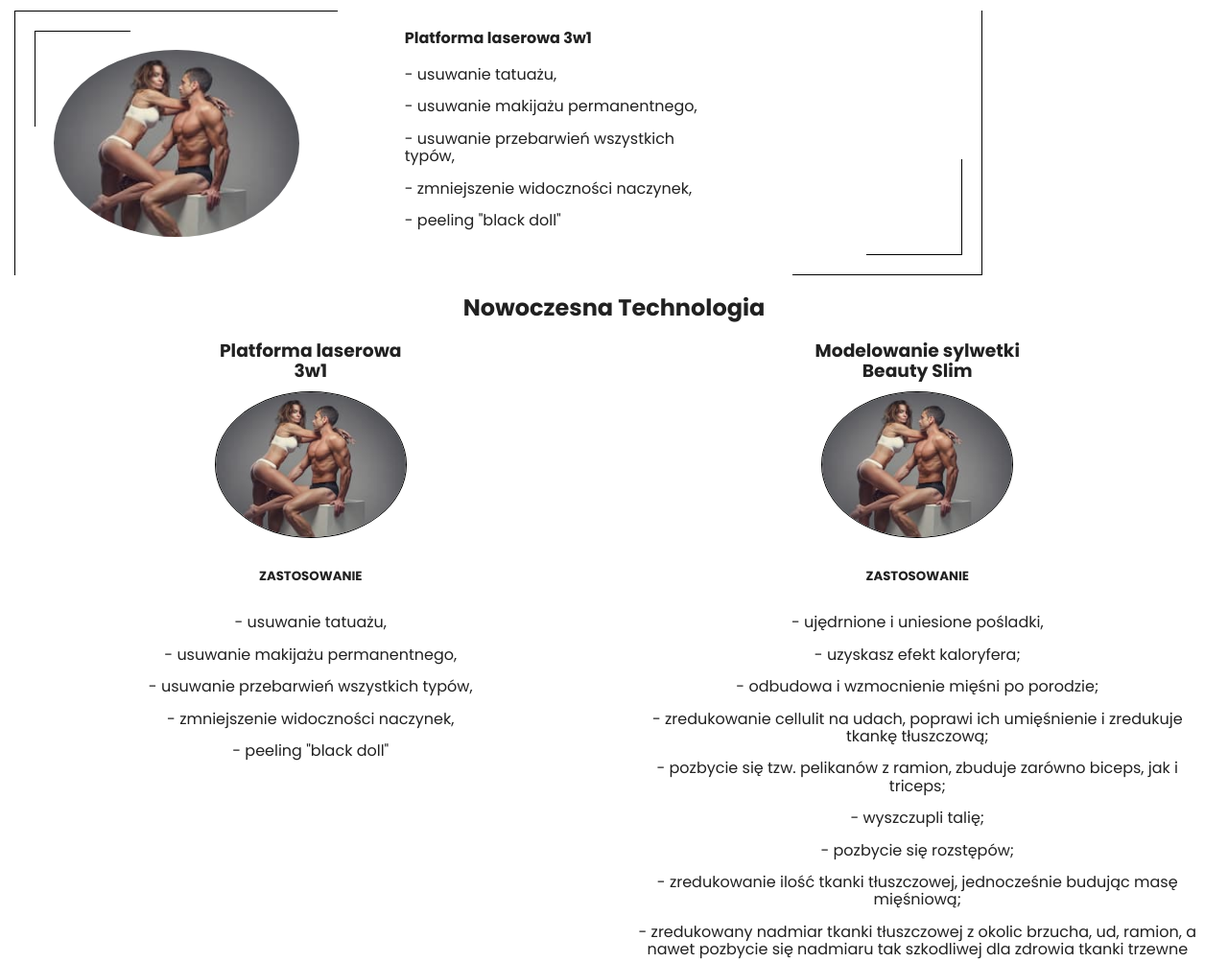
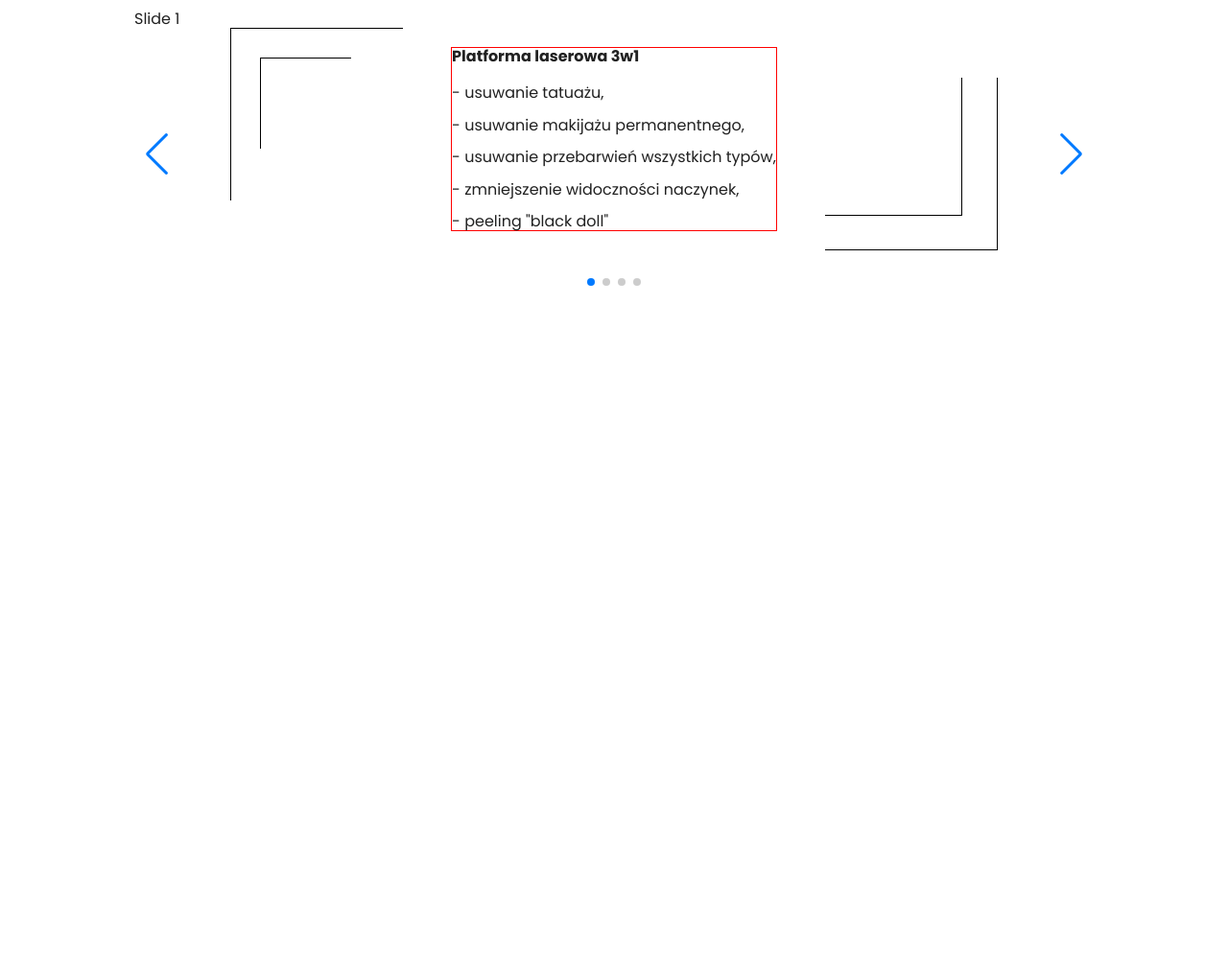
Before and after one commit to JacekPasierb/TEST-STRAPI, a website: page index.html in a window 1280 px wide. Shown: the part 340-1343 px from the top of the page at 96% size. After the commit the page ends 800 px from the top, so only its background shows below. Drawn offline with nearby package versions, Linux system fonts and the light colour scheme.

Commit message:
Utworzylem slider

```diff
--- a/SASS/components/_header.scss
+++ b/SASS/components/_header.scss
@@ -47,7 +47,11 @@ main {
 }
 .background {
   max-width: 1600px;
-  background-image: url(/images/womanIdea.jpg);
+  background-image: linear-gradient(
+      rgba(47, 48, 58, 0.4),
+      rgba(47, 48, 58, 0.4)
+    ),
+    url(/images/womanIdea.jpg);
   background-size: cover;
   background-position: center center;
   position: relative;
@@ -68,9 +72,8 @@ main {
     display: flex;
     margin-bottom: 30px;
     position: absolute;
-    top: 40px ;
+    top: 40px;
     left: 40px;
-    z-index: 3;
   }
   &__button {
     border: none;
@@ -81,7 +84,7 @@ main {
     padding: 10px 41px 10px 41px;
 
     position: absolute;
-    top: 174px ;
+    top: 174px;
     left: 40px;
     z-index: 3;
   }
@@ -137,33 +140,70 @@ main {
 }
 //---------------------------------
 .kreska {
-  // width: 200px;
-  // height: 200px;
+  width: 200px;
+  height: 100%;
   border-top: 1px solid black;
   border-left: 1px solid black;
   padding: 40px;
-  position: relative;
+  // position: relative;
+
+  border: 1px solid red;
 }
 .kreska2 {
   width: 100px;
   height: 100px;
+  border:1px solid black;
+  // position: absolute;
+  // top: 20px;
+  // left: 20px;
+}
+.karty {
+  justify-content: center;
+}
+.karta {
+  width: 80%;
+  display: flex;
+  gap: 50px;
+  // border: 1px solid green;
+
+  position: relative;
+
+  justify-content: center;
+  margin: auto;
+}
+.kreska3 {
+  width: 180px;
+  height: 180px;
+  border-bottom: 1px solid black;
+  border-right: 1px solid black;
+
+  position: absolute;
+  bottom: 0;
+  right: 0;
+
+
+}
+.kreska5pi {
+  width: 80%;
+  height: 80%;
+  border-bottom: 1px solid black;
+  border-right: 1px solid black;
+}
+.kreska3pi {
+  width: 180px;
+  height: 180px;
   border-top: 1px solid black;
   border-left: 1px solid black;
+  padding: 30px;
   position: absolute;
-  top: 20px;
-  left: 20px;
-
+  top: 0;
+  left: 0;
 }
-.karta {
-  display: flex;
-  gap: 50px;
-}
-.kreska3 {
-  width: 200px;
-  // height: 200px;
-  border-bottom: 1px solid black;
-  border-right: 1px solid black;
-  position: relative;
+.kreska5 {
+  width: 80%;
+  height: 80%;
+  border-top: 1px solid black;
+  border-left: 1px solid black;
 }
 .kreska4 {
   width: 100px;
@@ -184,8 +224,16 @@ main {
 .karta_opcja {
   display: flex;
   flex-direction: column;
-  padding: 20px;
+  margin-block: 20px;
+  border: 1px solid red;
 }
 .karta_opcja--title {
   margin-bottom: 20px;
 }
+.swiper {
+  width: 600px;
+  height: 300px;
+}
+.swiper {
+  width: 80%;
+}
--- a/SASS/utils/_reset.scss
+++ b/SASS/utils/_reset.scss
@@ -1,7 +1,12 @@
 body {
   font-family: "Poppins", sans-serif;
   color: #212121;
+
+
+
 }
+  // rgb(64,217,254)
+
 h1,
 h2,
 h3,
--- a/index.html
+++ b/index.html
@@ -9,6 +9,13 @@
     <meta http-equiv="X-UA-Compatible" content="IE=edge" />
     <meta name="viewport" content="width=device-width, initial-scale=1.0" />
     <title>Perfect Beauty</title>
+    <!-- biblioteka Slider style -->
+    <link
+      rel="stylesheet"
+      href="https://cdn.jsdelivr.net/npm/swiper@9/swiper-bundle.min.css"
+    />
+
+    <!-- biblioteka Slider style -->
     <link rel="stylesheet" href="./css/main.min.css" />
     <link rel="preconnect" href="https://fonts.googleapis.com" />
     <link rel="preconnect" href="https://fonts.gstatic.com" crossorigin />
@@ -62,37 +69,26 @@
       <section class="oferty">
         <div class="usługi container">
           <h2 class="head__ofert">Nowoczesna Technologia</h2>
-          <ul>
-            <li class="karta">
-              <div class="kreska"><img class="card_icon2" src="./images/paraBody.jpg" /><div class="kreska2"></div></div>
-              <div class="karta_opcja"><h4 class="karta_opcja--title">Platforma laserowa 3w1</h4>
-              <ul class="Zastosowanie_list">
-                  <li><p>- usuwanie tatuażu,</p></li>
-                  <li><p>- usuwanie makijażu permanentnego,</p></li>
-                  <li><p>- usuwanie przebarwień wszystkich typów,</p></li>
-                  <li><p>- zmniejszenie widoczności naczynek,</p></li>
-                  <li><p>- peeling "black doll"</p></li>
-                </ul></div>
-              <div class="kreska3"><div class="kreska4"></div></div>
-            </li>
-            <li></li>
-            <li></li>
-            <li></li>
-          </ul>
+          <!-------------------------------------------------------------- -->
+          <!--------------- Slider main container --------------------------->
+          <!----------------------------------------------------------------->
+          <div class="swiper">
+            <!-- Additional required wrapper -->
+            <div class="swiper-wrapper">
+              <!----------------------------------------------------------------->
+              <!-- Slides -->
+              <!----------------------------------------------------------------->
+              <div class="swiper-slide">
+                Slide 1
+                <div class="karta">
+                  <div class="kreska3pi">
+                    <div class="kreska5"></div>
+                    <!-- <div class="kreska2">
+                      <img class="card_icon2" src="./images/paraBody.jpg" />
+                    </div> -->
                   </div>
-      </section>
-      <section class="oferty">
-        <div class="usługi container">
-          <h2 class="head__ofert">Nowoczesna Technologia</h2>
-          <ul class="oferty__cards">
-            <li class="card">
-              <div class="card_item">
-                <h3 class="card_title">
-                  Platforma laserowa <br />
-                  3w1
-                </h3>
-                <img class="card_icon" src="./images/paraBody.jpg" />
-                <h5 class="Zastosowanie_title">ZASTOSOWANIE</h5>
+                  <div class="karta_opcja">
+                    <h4 class="karta_opcja--title">Platforma laserowa 3w1</h4>
                     <ul class="Zastosowanie_list">
                       <li><p>- usuwanie tatuażu,</p></li>
                       <li><p>- usuwanie makijażu permanentnego,</p></li>
@@ -101,95 +97,126 @@
                       <li><p>- peeling "black doll"</p></li>
                     </ul>
                   </div>
-            </li>
-            <li class="card">
-              <div class="card_item">
-                <h3 class="card_title">
-                  Modelowanie sylwetki <br />
-                  Beauty Slim
-                </h3>
-                <img class="card_icon" src="./images/paraBody.jpg" />
-
-                <h5 class="Zastosowanie_title">ZASTOSOWANIE</h5>
+                  <!-- <div><p>sprawdź szczególy</p></div> -->
+                  <div class="kreska3">
+                    <div class="kreska5pi"></div>
+                    <!-- <div class="kreska4"></div> -->
+                  </div>
+                </div>
+              </div>
+              <!----------------------------------------------------------------->
+              <!-- Slides -->
+              <!----------------------------------------------------------------->
+              <div class="swiper-slide">
+                Slide 2
+                <div class="karta">
+                  <div class="kreska">
+                    <img class="card_icon2" src="./images/paraBody.jpg" />
+                    <div class="kreska2"></div>
+                  </div>
+                  <div class="karta_opcja">
+                    <h4 class="karta_opcja--title">Platforma laserowa 3w1</h4>
                     <ul class="Zastosowanie_list">
-                  <li><p>- ujędrnione i uniesione pośladki,</p></li>
-                  <li>
-                    <p>- uzyskasz efekt kaloryfera;</p>
-                  </li>
-                  <li>
-                    <p>- odbudowa i wzmocnienie mięśni po porodzie;</p>
-                  </li>
-                  <li>
-                    <p>
-                      - zredukowanie cellulit na udach, poprawi ich umięśnienie
-                      i zredukuje tkankę tłuszczową;
-                    </p>
-                  </li>
-                  <li>
-                    <p>
-                      - pozbycie się tzw. pelikanów z ramion, zbuduje zarówno
-                      biceps, jak i triceps;
-                    </p>
-                  </li>
-                  <li>
-                    <p>- wyszczupli talię;</p>
-                  </li>
-                  <li>
-                    <p>- pozbycie się rozstępów;</p>
-                  </li>
-                  <li>
-                    <p>
-                      - zredukowanie ilość tkanki tłuszczowej, jednocześnie
-                      budując masę mięśniową;
-                    </p>
-                  </li>
-                  <li>
-                    <p>
-                      - zredukowany nadmiar tkanki tłuszczowej z okolic brzucha,
-                      ud, ramion, a nawet pozbycie się nadmiaru tak szkodliwej
-                      dla zdrowia tkanki trzewne
-                    </p>
-                  </li>
+                      <li><p>- usuwanie tatuażu,</p></li>
+                      <li><p>- usuwanie makijażu permanentnego,</p></li>
+                      <li><p>- usuwanie przebarwień wszystkich typów,</p></li>
+                      <li><p>- zmniejszenie widoczności naczynek,</p></li>
+                      <li><p>- peeling "black doll"</p></li>
                     </ul>
                   </div>
-            </li>
-            <li class="card">
-              <div class="card_item">
-                <h3 class="card_title">
-                  Endermologia <br />
-                  .
-                </h3>
-                <img class="card_icon" src="./images/paraBody.jpg" />
-
-                <h5 class="Zastosowanie_title">ZASTOSOWANIE</h5>
+                  <div class="kreska3"><div class="kreska4"></div></div>
+                </div>
+              </div>
+                <!----------------------------------------------------------------->
+              <!-- Slides -->
+              <!----------------------------------------------------------------->
+              <div class="swiper-slide">
+                Slide 3
+                <div class="karta">
+                  <div class="kreska">
+                    <img class="card_icon2" src="./images/paraBody.jpg" />
+                    <div class="kreska2"></div>
+                  </div>
+                  <div class="karta_opcja">
+                    <h4 class="karta_opcja--title">Platforma laserowa 3w1</h4>
                     <ul class="Zastosowanie_list">
-                  <li><p>usuwanie tatuażu,</p></li>
-                  <li><p>usuwanie makijażu permanentnego,</p></li>
-                  <li><p>usuwanie przebarwień wszystkich typów,</p></li>
-                  <li><p>zmniejszenie widoczności naczynek,</p></li>
-                  <li><p>peeling "black doll"</p></li>
+                      <li><p>- usuwanie tatuażu,</p></li>
+                      <li><p>- usuwanie makijażu permanentnego,</p></li>
+                      <li><p>- usuwanie przebarwień wszystkich typów,</p></li>
+                      <li><p>- zmniejszenie widoczności naczynek,</p></li>
+                      <li><p>- peeling "black doll"</p></li>
                     </ul>
                   </div>
-            </li>
-            <li class="card">
-              <div class="card_item">
-                <h3 class="card_title">Kriolipoliza <br />4D</h3>
-                <img class="card_icon" src="./images/paraBody.jpg" />
-
-                <h5 class="Zastosowanie_title">ZASTOSOWANIE</h5>
+                  <div class="kreska3"><div class="kreska4"></div></div>
+                </div>
+              </div>
+                <!----------------------------------------------------------------->
+              <!-- Slides -->
+              <!----------------------------------------------------------------->
+              <div class="swiper-slide">
+                Slide 4
+                <div class="karta">
+                  <div class="kreska">
+                    <img class="card_icon2" src="./images/paraBody.jpg" />
+                    <div class="kreska2"></div>
+                  </div>
+                  <div class="karta_opcja">
+                    <h4 class="karta_opcja--title">Platforma laserowa 3w1</h4>
                     <ul class="Zastosowanie_list">
-                  <li><p>usuwanie tatuażu,</p></li>
-                  <li><p>usuwanie makijażu permanentnego,</p></li>
-                  <li><p>usuwanie przebarwień wszystkich typów,</p></li>
-                  <li><p>zmniejszenie widoczności naczynek,</p></li>
-                  <li><p>peeling "black doll"</p></li>
+                      <li><p>- usuwanie tatuażu,</p></li>
+                      <li><p>- usuwanie makijażu permanentnego,</p></li>
+                      <li><p>- usuwanie przebarwień wszystkich typów,</p></li>
+                      <li><p>- zmniejszenie widoczności naczynek,</p></li>
+                      <li><p>- peeling "black doll"</p></li>
                     </ul>
                   </div>
-            </li>
-          </ul>
+                  <div class="kreska3"><div class="kreska4"></div></div>
+                </div>
+              </div>
+                <!----------------------------------------------------------------->
+              <!-- Slides -->
+              <!----------------------------------------------------------------->
+              ...
+            </div>
+            <!-- If we need pagination -->
+            <div class="swiper-pagination"></div>
+
+            <!-- If we need navigation buttons -->
+            <div class="swiper-button-prev"></div>
+            <div class="swiper-button-next"></div>
+          </div>
+          <!---------------------------------------------------------------->
+          <!--------------- Slider main container --------------------------->
+          <!----------------------------------------------------------------->
         </div>
       </section>
     </main>
     <footer></footer>
+    <!-- skrypty dla bibilioteki slider -->
+    <script src="https://cdn.jsdelivr.net/npm/swiper@9/swiper-bundle.min.js"></script>
+    <script>
+      const swiper = new Swiper(".swiper", {
+        // Optional parameters
+        direction: "horizontal",
+        loop: true,
+
+        // If we need pagination
+        pagination: {
+          el: ".swiper-pagination",
+        },
+
+        // Navigation arrows
+        navigation: {
+          nextEl: ".swiper-button-next",
+          prevEl: ".swiper-button-prev",
+        },
+
+        // And if we need scrollbar
+        scrollbar: {
+          el: ".swiper-scrollbar",
+        },
+      });
+    </script>
+    <!-- skrypty dla bibilioteki slider -->
   </body>
 </html>
--- /dev/null
+++ b/package.json
@@ -0,0 +1,5 @@
+{
+  "dependencies": {
+    "siema": "^1.5.1"
+  }
+}
```
Also changed, not shown: css/main.min.css, 2 other files. Lines whose indentation alone changed are shown as unchanged.
